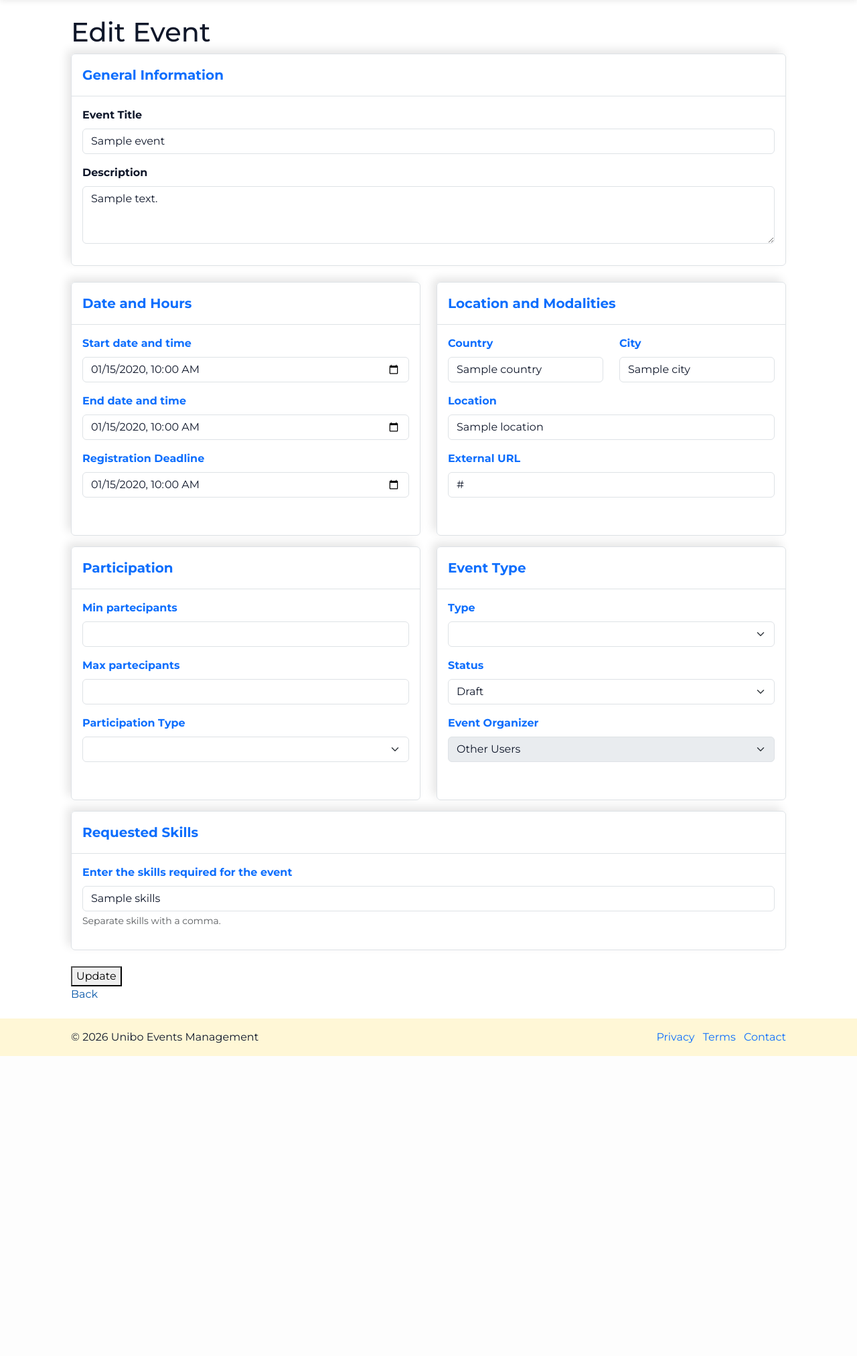
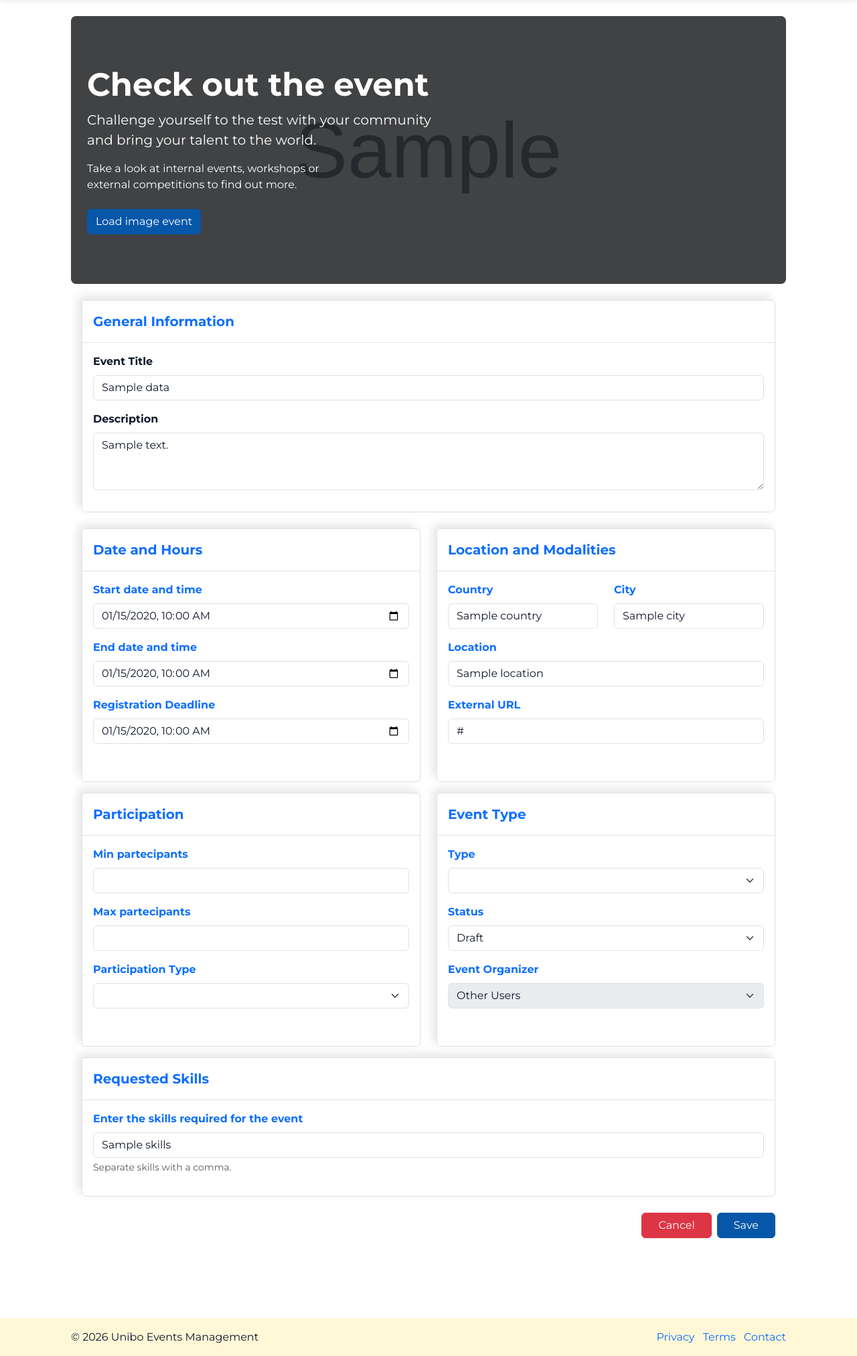
Before and after one commit to PulgaLuca/Unibo-Events-Management, a PHP site: template resources/views/eventEdit.twig in a window 1280 px wide. Shown: the part 76-2101 px from the top of the page at 67% size. Before the commit the page ends 1653 px from the top, so only its background shows below. Run offline with PHP 8.4, Linux system fonts and the light colour scheme; the template is opened without the code that fills it: most values are stand-ins (such as "Sample title", 1, 10 or a date in 2020); grey boxes marked "Sample" are stand-in pictures; lists and menus that the app fills with data are empty; some libraries are stand-ins or nearby versions.

```diff
--- a/resources/views/eventEdit.twig
+++ b/resources/views/eventEdit.twig
@@ -3,20 +3,55 @@
 {% block title %}Edit Event{% endblock %}
 
 {% block content %}
-<h1>Edit Event</h1>
+    <div class="position-relative text-white overflow-hidden rounded-3 mb-4" style="background-color: #000;">
+        <img src="{{ data.imageUrl }}"
+             id="main-event-image"
+             alt="Immagine di presentazione dell'evento."
+             class="w-100 object-fit-cover opacity-50"
+             style="height: 400px; filter: brightness(0.6);">
 
-{% if error %}
-    <div class="alert alert-error">{{ error }}</div>
-{% endif %}
+        <div class="position-absolute top-0 start-0 w-100 h-100 p-4 d-flex flex-column justify-content-center">
+            <h1 class="display-5 fw-bold">Check out the event</h1>
+            <p class="lead">Challenge yourself to the test with your community <br>and bring your talent to the world.</p>
+            <p class="mb-4 d-none d-md-block">Take a look at internal events, workshops or <br>external competitions to find out more.</p>
+            <div>
+                <button class="btn btn-primary" type="button" onclick="document.getElementById('event_image').click();">
+                    Load image event
+                </button>
+                <input type="file" name="image" id="event_image" class="d-none" accept="image/*">
+            </div>
+        </div>
+    </div>
 
-{% if success %}
-    <div class="alert alert-success">{{ success }}</div>
-{% endif %}
+    <main class="container mb-5">
+        {% if error %}
+            <div class="alert alert-danger alert-dismissible fade show" role="alert" id="js-error-container">
+                <strong>Error:</strong> {{ error }}
+                <button type="button" class="btn-close" data-bs-dismiss="alert" aria-label="Close"></button>
+            </div>
+        {% endif %}
 
-<form method="post" action="/events/{{ event.eventId }}">
-    {% include "eventForm.twig" with { data: event } %}
-    <button type="submit">Update</button>
-</form>
+        {% if success %}
+            <div class="alert alert-success alert-dismissible fade show" role="alert">
+                {{ success }}
+                <button type="button" class="btn-close" data-bs-dismiss="alert" aria-label="Close"></button>
+            </div>
+        {% endif %}
 
-<a href="/events">Back</a>
+        <form method="post" action="/events/{{ data.eventId }}" enctype="multipart/form-data" id="event-form">
+            <input type="file" name="image" id="event_image" class="d-none" accept="image/jpeg, image/png, image/webp">
+
+            {% include "eventForm.twig" with {
+                data: data|default({}),
+                eventTypes: eventTypes,
+                participationTypes: participationTypes,
+                currentUser: currentUser
+            } %}
+
+            <div class="d-flex justify-content-end gap-2 mt-4 pb-5">
+                <a href="/events" class="btn btn-danger px-4">Cancel</a>
+                <button type="submit" class="btn btn-primary px-4">Save</button>
+            </div>
+        </form>
+    </main>
 {% endblock %}
--- a/resources/views/eventIndex.twig
+++ b/resources/views/eventIndex.twig
@@ -176,8 +176,8 @@
 
                             <div class="col-md-5 d-none d-md-block">
                                 <div class="card-img-wrapper">
-                                    {% if event.image %}
-                                        <img src="{{ event.image }}" class="card-event-img" alt="Immagine di {{ event.title }}">
+                                    {% if event.imageUrl %}
+                                        <img src="{{ event.imageUrl }}" class="card-event-img" alt="Image of event {{ event.title }}">
                                     {% else %}
                                         <div class="text-center text-muted p-3">
                                             <i class="bi bi-image display-4 mb-2"></i>
--- a/src/Infrastructure/Persistence/Mysql/Events/EventRepository.php
+++ b/src/Infrastructure/Persistence/Mysql/Events/EventRepository.php
@@ -155,6 +155,7 @@ class EventRepository implements IEventRepository
             'description' => $event->getDescription(),
             'start_date' => $event->getStartDate()->format('Y-m-d H:i:s'),
             'end_date' => $event->getEndDate()?->format('Y-m-d H:i:s'),
+            'image_url' => $event->getImageUrl(),
             'location' => $event->getLocation(),
             'url' => $event->getUrl(),
             'registration_deadline' => $event->getRegistrationDeadline()?->format('Y-m-d H:i:s'),
```
Also changed, not shown: src/Presentation/Controllers/Events/EventController.php (+5 -5 lines).
